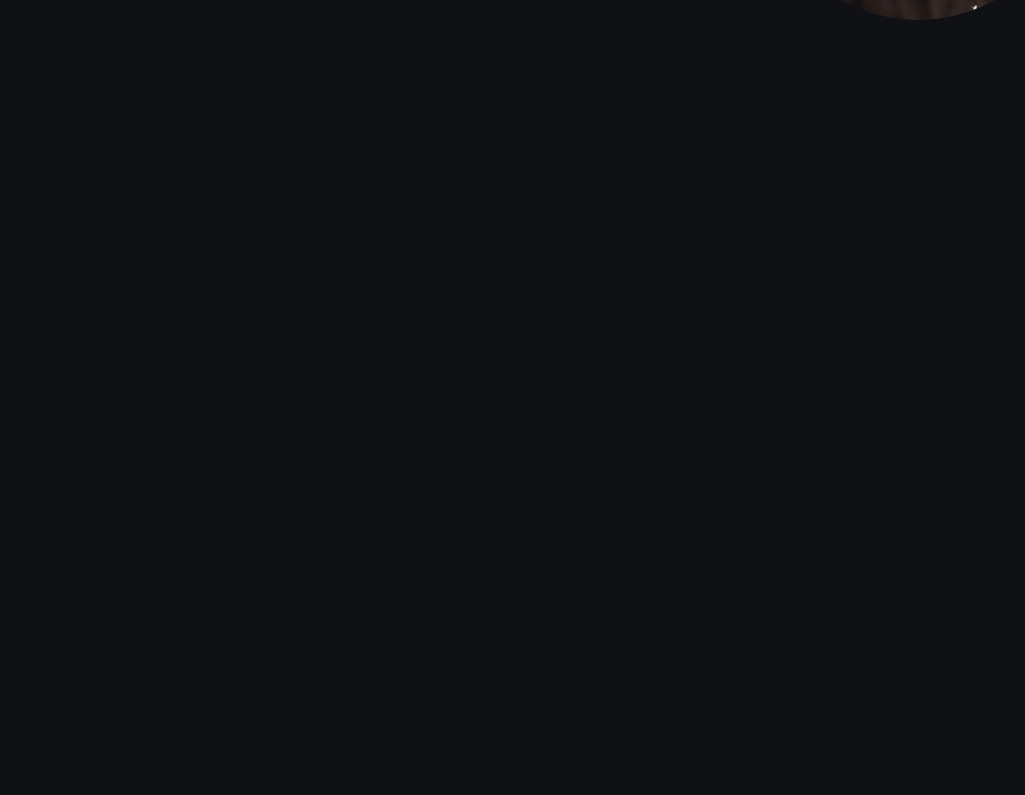
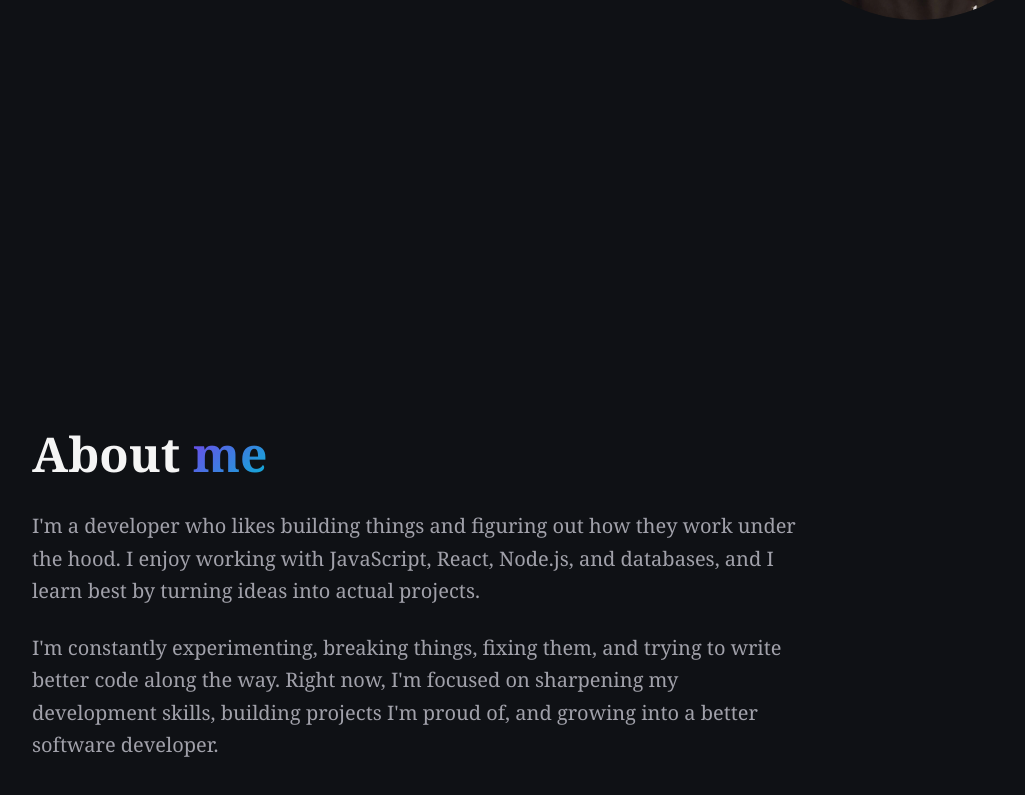
Before and after one commit to anilpdl1/portfolio1, a React app: page / in a window 1280 px wide. Shown: the part 573-1368 px from the top of the page, without its empty margins (80-1105 px from the left). Before the commit the page ends 801 px from the top, so only its background shows below. Built offline with nearby package versions, Linux system fonts and the light colour scheme; the HTML template or start-up script is replaced by a standard one.

Commit message:
about sections

```diff
--- a/src/App.jsx
+++ b/src/App.jsx
@@ -1,11 +1,15 @@
 import React from 'react'
 import Navbar from './components/Navbar'
 import Hero from './sections/Hero'
+import Education from "./sections/Education"
+import About from './sections/About'
 const App = () => {
   return (
     <>
     <Navbar/>
     <Hero/>
+    <About/>
+    <Education/>
     </>
 
   )
--- a/src/sections/About.jsx
+++ b/src/sections/About.jsx
@@ -0,0 +1,34 @@
+import React from "react";
+
+function About() {
+  return (
+    <section
+      id="about"
+      className="mx-auto flex min-h-[calc(100vh-4rem)] max-w-6xl flex-col justify-center px-6 py-16 md:px-12"
+    >
+      {/* Heading */}
+      <h2 className="text-4xl font-serif font-bold text-text md:text-5xl">
+        About <span className="gradient-text">me</span>
+      </h2>
+
+      {/* Content */}
+      <div className="mt-8 max-w-3xl">
+        <p className="text-lg font-serif leading-relaxed text-muted md:text-xl">
+          I'm a developer who likes building things and figuring out how they
+          work under the hood. I enjoy working with JavaScript, React, Node.js,
+          and databases, and I learn best by turning ideas into actual
+          projects.
+        </p>
+
+        <p className="mt-6 text-lg font-serif leading-relaxed text-muted md:text-xl">
+          I'm constantly experimenting, breaking things, fixing them, and
+          trying to write better code along the way. Right now, I'm focused on
+          sharpening my development skills, building projects I'm proud of,
+          and growing into a better software developer.
+        </p>
+      </div>
+    </section>
+  );
+}
+
+export default About;
--- a/src/sections/Education.jsx
+++ b/src/sections/Education.jsx
@@ -0,0 +1,9 @@
+import React from "react";
+function Education(){
+ return(
+   <div id="education" className="mt-10 flex ">
+
+   </div>
+ )
+}
+export default Education;
--- a/src/sections/Hero.jsx
+++ b/src/sections/Hero.jsx
@@ -6,7 +6,7 @@ function Hero() {
   return (
     <main
       id="home"
-      className="mx-auto flex min-h-[calc(100vh-4rem)] max-w-6xl flex-col items-center justify-center gap-10 px-6 md:flex-row md:gap-20"
+      className="mx-auto flex min-h-[calc(100vh-4rem)] max-w-6xl flex-col items-center justify-center gap-10 px-6 md:flex-row md:gap-20 "
     >
       {/* Profile Image */}
       <div className="order-1 h-56 w-56 shrink-0 overflow-hidden rounded-full md:order-2 md:h-80 md:w-80">
```
